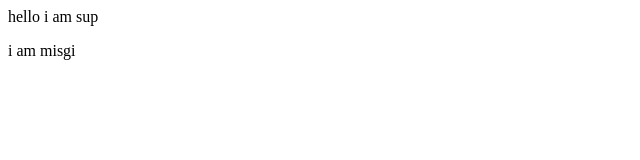
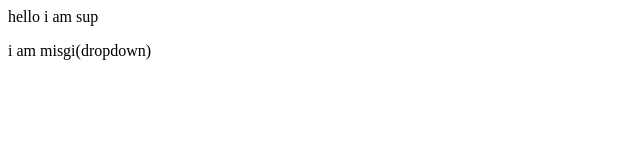
Before and after one commit to Supreeti-Mishra/local-repo, a plain HTML site: page index.html in a window 1280 px wide. Shown: the full height of the page, 0-640 px from the left. Drawn offline with Linux system fonts and the light colour scheme.

Commit message:
add dropdown

```diff
--- a/index.html
+++ b/index.html
@@ -1,2 +1,2 @@
 <p>hello i am sup</p>
-<p>i am misgi</p>
+<p>i am misgi(dropdown)</p>
```
